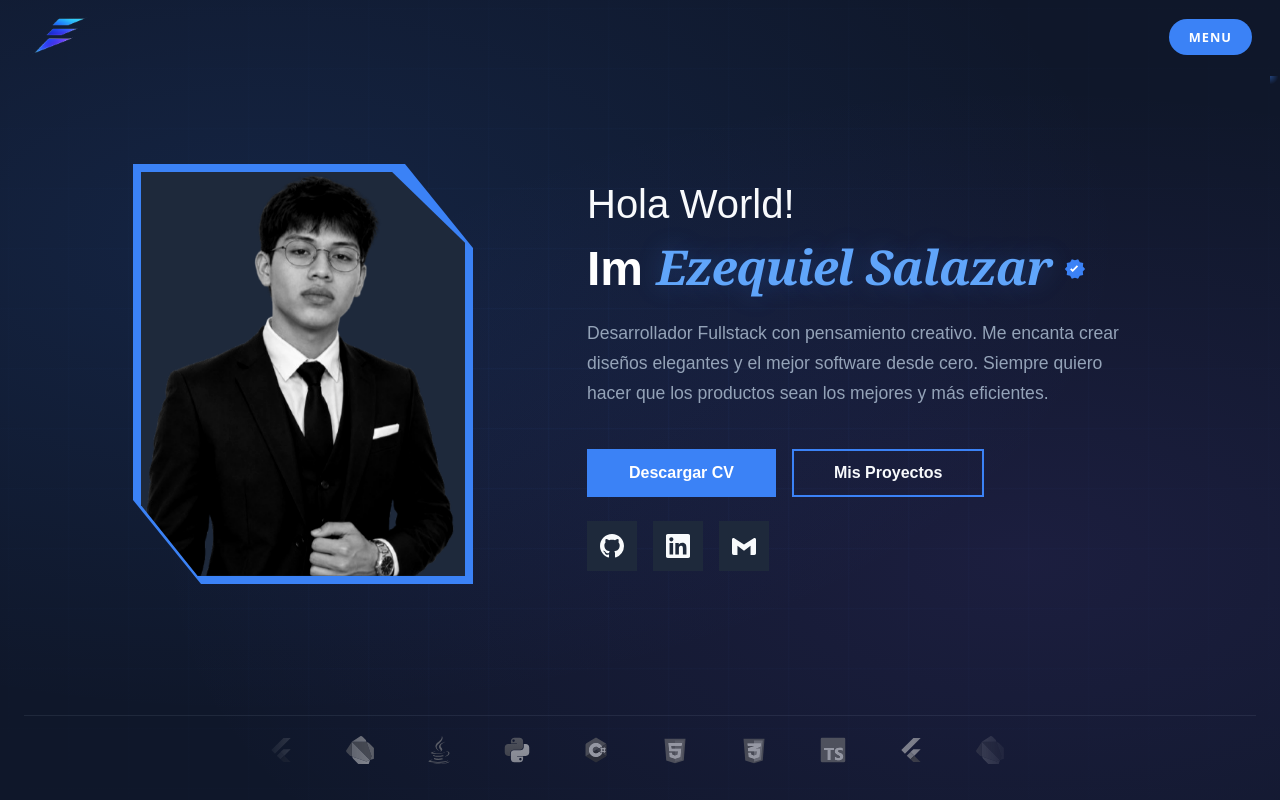
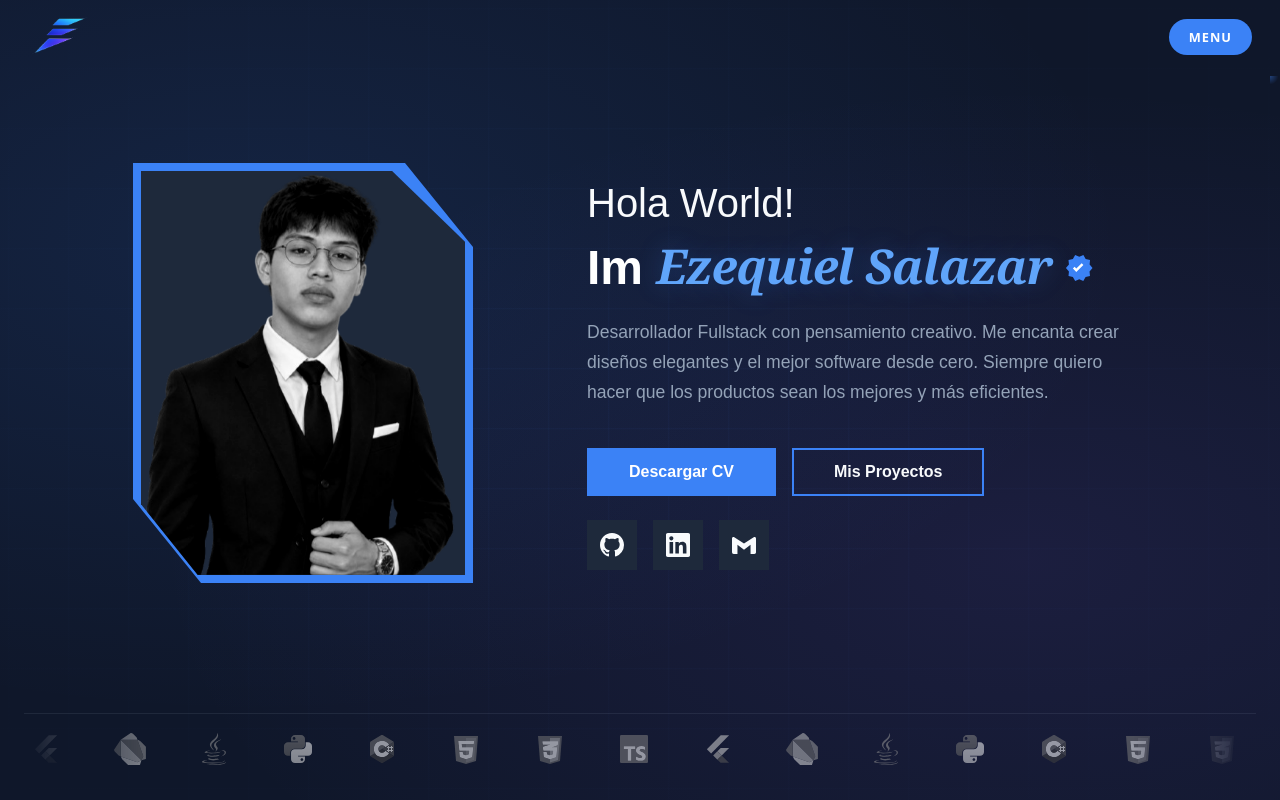
Before and after one commit to Ezequie1Sc/Portafolio, a React (Vite) app: page / in a window 1280 px wide. Shown: the top 800 px of the page. Built offline with nearby package versions, Linux system fonts and the light colour scheme.

Commit message:
fix(hero): corregido carrusel infinito y aumentado tamaño del badge verificado

```diff
--- a/src/components/sections/Hero.css
+++ b/src/components/sections/Hero.css
@@ -172,9 +172,10 @@
   text-shadow: 0 0 24px rgba(59, 130, 246, 0.28);
 }
 
+/* --- BADGE DE VERIFICACIÓN MÁS GRANDE --- */
 .verified-badge {
-  width: 26px;
-  height: 26px;
+  width: 34px;  /* Antes era 26px */
+  height: 34px; /* Antes era 26px */
   display: inline-flex;
   align-items: center;
   justify-content: center;
@@ -430,7 +431,7 @@
   84% { opacity: 0; transform: translate(0); }
 }
 
-/* --- CARRUSEL DE TECNOLOGÍAS --- */
+/* --- CARRUSEL DE TECNOLOGÍAS INFINITO CORREGIDO --- */
 .hero-tech-footer {
   width: 100%;
   padding: 0.8rem 0;
@@ -439,33 +440,37 @@
   justify-content: center;
   align-items: center;
   z-index: 20;
+  overflow: hidden; /* Asegura que no se salga */
 }
 
 .tech-scroll-container {
-  width: min(760px, 100%);
+  width: 100%;
   overflow: hidden;
-  mask-image: linear-gradient(to right, transparent, black 14%, black 86%, transparent);
-  -webkit-mask-image: linear-gradient(to right, transparent, black 14%, black 86%, transparent);
+  position: relative;
+  mask-image: linear-gradient(to right, transparent, black 10%, black 90%, transparent);
+  -webkit-mask-image: linear-gradient(to right, transparent, black 10%, black 90%, transparent);
 }
 
 .tech-scroll-track {
   display: flex;
   align-items: center;
-  gap: 2.3rem;
+  gap: 2.5rem;
   width: max-content;
-  animation: scrollLogos 18s linear infinite;
+  animation: scrollLogos 25s linear infinite;
+  /* Asegura que el track ocupe todo el ancho necesario */
+  will-change: transform;
 }
 
 .tech-logo-item {
-  width: 42px;
-  height: 42px;
+  width: 44px;
+  height: 44px;
   display: flex;
   align-items: center;
   justify-content: center;
   opacity: 0.55;
   filter: grayscale(100%) brightness(1.15);
   transition: all 0.35s ease;
-  flex: 0 0 auto;
+  flex-shrink: 0;
 }
 
 .tech-logo-item:hover {
@@ -475,14 +480,20 @@
 }
 
 .tech-logo-img {
-  height: 28px;
-  width: 28px;
+  height: 32px;
+  width: 32px;
   object-fit: contain;
 }
 
+/* Animación infinita corregida */
 @keyframes scrollLogos {
-  from { transform: translateX(0); }
-  to { transform: translateX(-50%); }
+  0% {
+    transform: translateX(0);
+  }
+  100% {
+    /* Se mueve exactamente la mitad del ancho total (un grupo completo) */
+    transform: translateX(-50%);
+  }
 }
 
 @keyframes fadeIn {
--- a/src/components/sections/Hero.tsx
+++ b/src/components/sections/Hero.tsx
@@ -16,8 +16,9 @@ const Hero: React.FC = () => {
   const [greetingIndex, setGreetingIndex] = useState<number>(0);
   const [fadeGreeting, setFadeGreeting] = useState<boolean>(true);
 
-  // Array de tecnologías para el footer (con duplicados para efecto infinito)
+  // Array de tecnologías para el footer (TRIPLICADO para efecto infinito perfecto)
   const techLogos: TechLogo[] = [
+    // Grupo 1
     { name: 'Flutter', icon: '/icons/flutter.svg' },
     { name: 'Dart', icon: '/icons/dart.svg' },
     { name: 'Java', icon: '/icons/java.svg' },
@@ -26,7 +27,16 @@ const Hero: React.FC = () => {
     { name: 'HTML', icon: '/icons/html.svg' },
     { name: 'CSS', icon: '/icons/css.svg' },
     { name: 'TypeScript', icon: '/icons/tp.svg' },
-    // Duplicados para el efecto de scroll infinito
+    // Grupo 2 (Duplicado)
+    { name: 'Flutter', icon: '/icons/flutter.svg' },
+    { name: 'Dart', icon: '/icons/dart.svg' },
+    { name: 'Java', icon: '/icons/java.svg' },
+    { name: 'Python', icon: '/icons/python.svg' },
+    { name: 'C#', icon: '/icons/csharp.svg' },
+    { name: 'HTML', icon: '/icons/html.svg' },
+    { name: 'CSS', icon: '/icons/css.svg' },
+    { name: 'TypeScript', icon: '/icons/tp.svg' },
+    // Grupo 3 (Triplicado)
     { name: 'Flutter', icon: '/icons/flutter.svg' },
     { name: 'Dart', icon: '/icons/dart.svg' },
     { name: 'Java', icon: '/icons/java.svg' },
```
